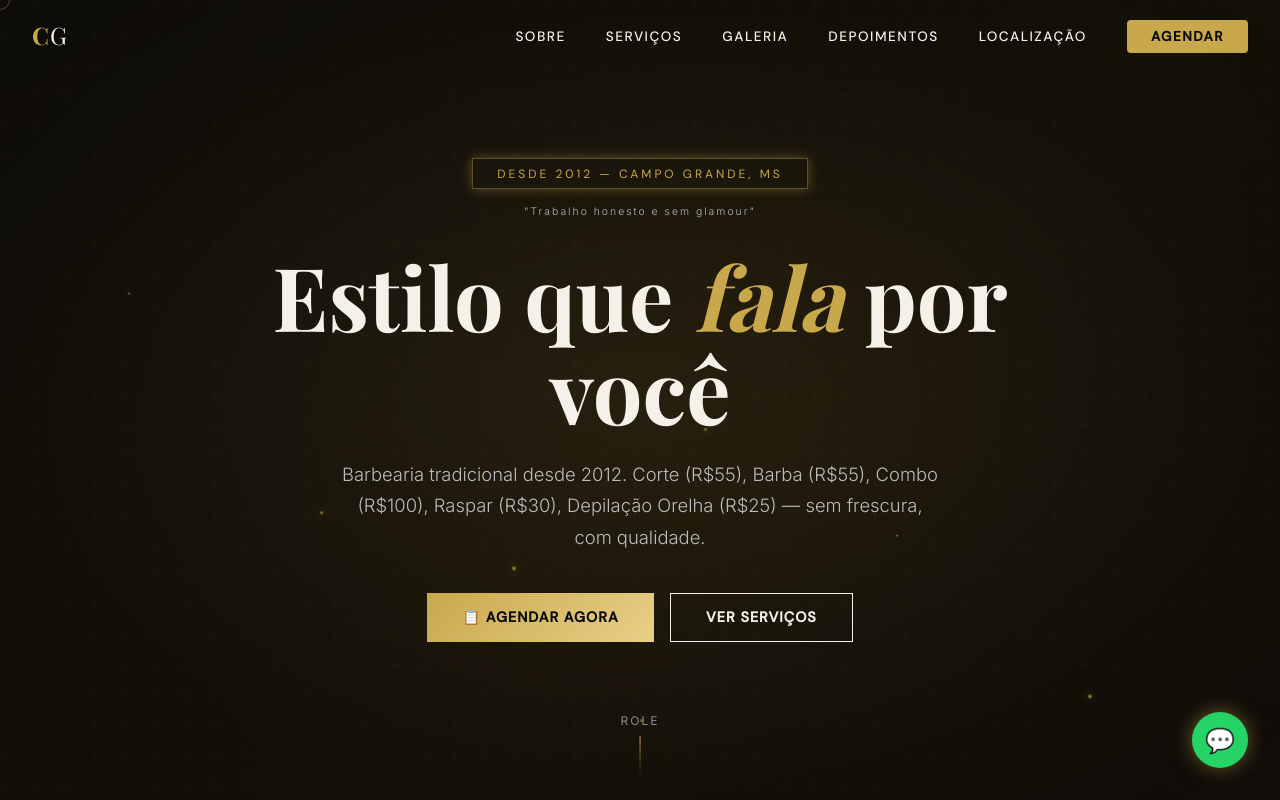
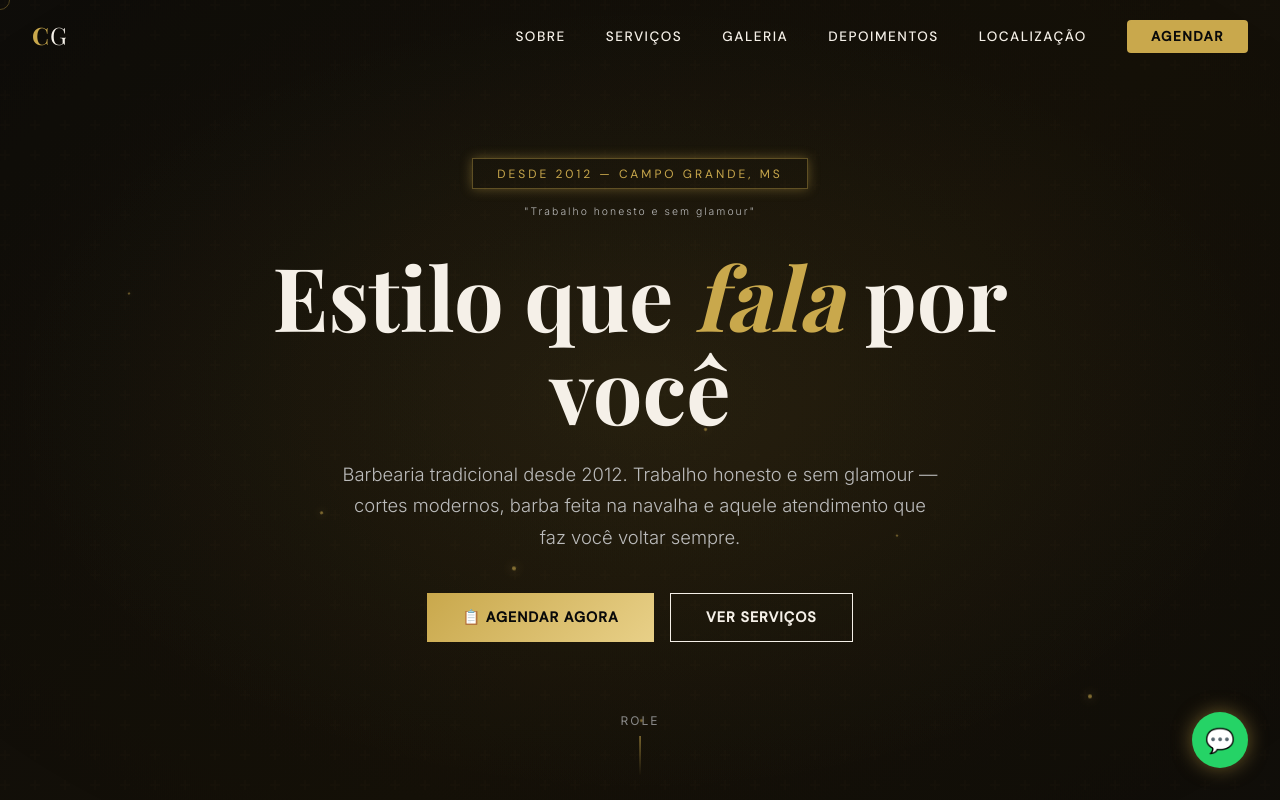
Before and after one commit to Antonio1986-2025/barbearia-cg-barbershop, a website: page index.html in a window 1280 px wide. Shown: the top 800 px of the page. Drawn offline with nearby package versions, Linux system fonts and the light colour scheme; a web font is replaced by a local one.

Commit message:
remove prices from hero description text

```diff
--- a/index.html
+++ b/index.html
@@ -1085,7 +1085,7 @@
       <div class="hero-badge">Desde 2012 — Campo Grande, MS</div>
       <span class="hero-badge-sub">"Trabalho honesto e sem glamour"</span>
       <h1>Estilo que <em>fala</em> por você</h1>
-      <p>Barbearia tradicional desde 2012. Corte (R$55), Barba (R$55), Combo (R$100), Raspar (R$30), Depilação Orelha (R$25) — sem frescura, com qualidade.</p>
+      <p>Barbearia tradicional desde 2012. Trabalho honesto e sem glamour — cortes modernos, barba feita na navalha e aquele atendimento que faz você voltar sempre.</p>
       <div class="hero-actions">
         <a href="#" onclick="openBookingModal();return false;" class="btn btn-primary">📋 Agendar Agora</a>
         <a href="#servicos" class="btn btn-outline">Ver Serviços</a>
```
